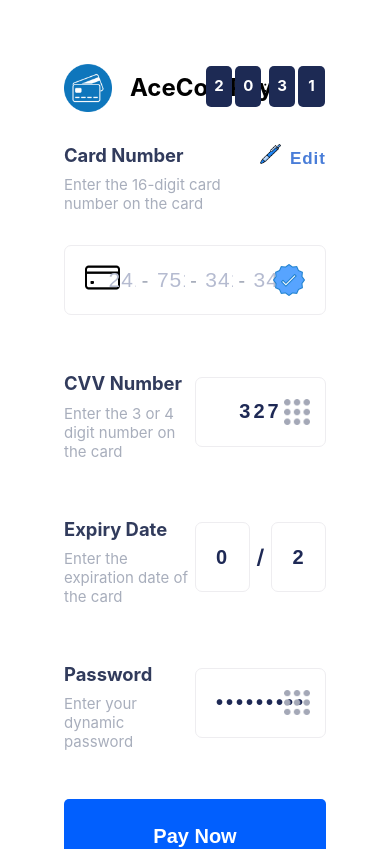
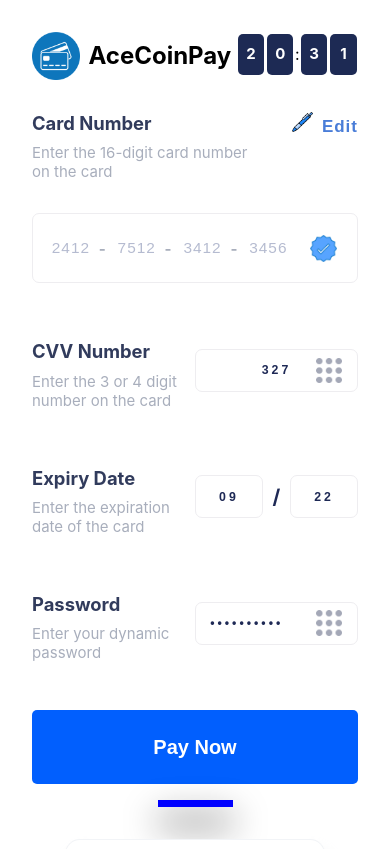
Before and after one commit to dotunlonge/Card-Payment-Interface, a Next.js app: page / in a window 390 px wide. Shown: the top 849 px of the page. Built offline with nearby package versions, Linux system fonts and the light colour scheme.

Commit message:
Update main.scss

```diff
--- a/styles/main.scss
+++ b/styles/main.scss
@@ -5,6 +5,40 @@ html, main, body, #__next {
   position: relative;
   color: black;
   padding: 1rem;
+}
+
+body{
+  padding: 0;
+  height: auto;
+  width: auto;
+  display: block;
+  min-height: auto;
+  float: left;
+}
+
+@media(max-width: 1024px){
+    main{
+      padding: 0;
+    }
+}
+
+@media(max-width: 768px){
+    input{
+      font-size: 0.77em !important;
+    }
+
+    .with-correct{
+      padding: 0em 0.5em !important;
+      img{
+        height: 1.35em !important;
+      }
+    }
+}
+
+@media(max-width: 400px){
+  .card-image-holder{
+    display: none !important;
+  }
 }
 
 /* Hide clear icon on input */
@@ -105,7 +139,7 @@ form {
   line-height: 0;
   align-items: center;
   h2{
-    margin-left: 0.75em;
+    margin-left: 0.35em;
   }
 }
 
@@ -125,7 +159,7 @@ input {
   border: 1px solid #eeedf0;
   background: white;
   border-radius: 7px;
-  padding: 0em 1em;
+  padding: 0em 1.15em;
   font-size: 20px;
   letter-spacing: 3px;
   font-weight: bold;
@@ -143,6 +177,10 @@ input:active, input:focus {
     border: 2.5px solid #2567da;
     color: #246be1;
     background: transparent;
+}
+
+#password{
+  text-align: left;
 }
 
 .form-control{
```
